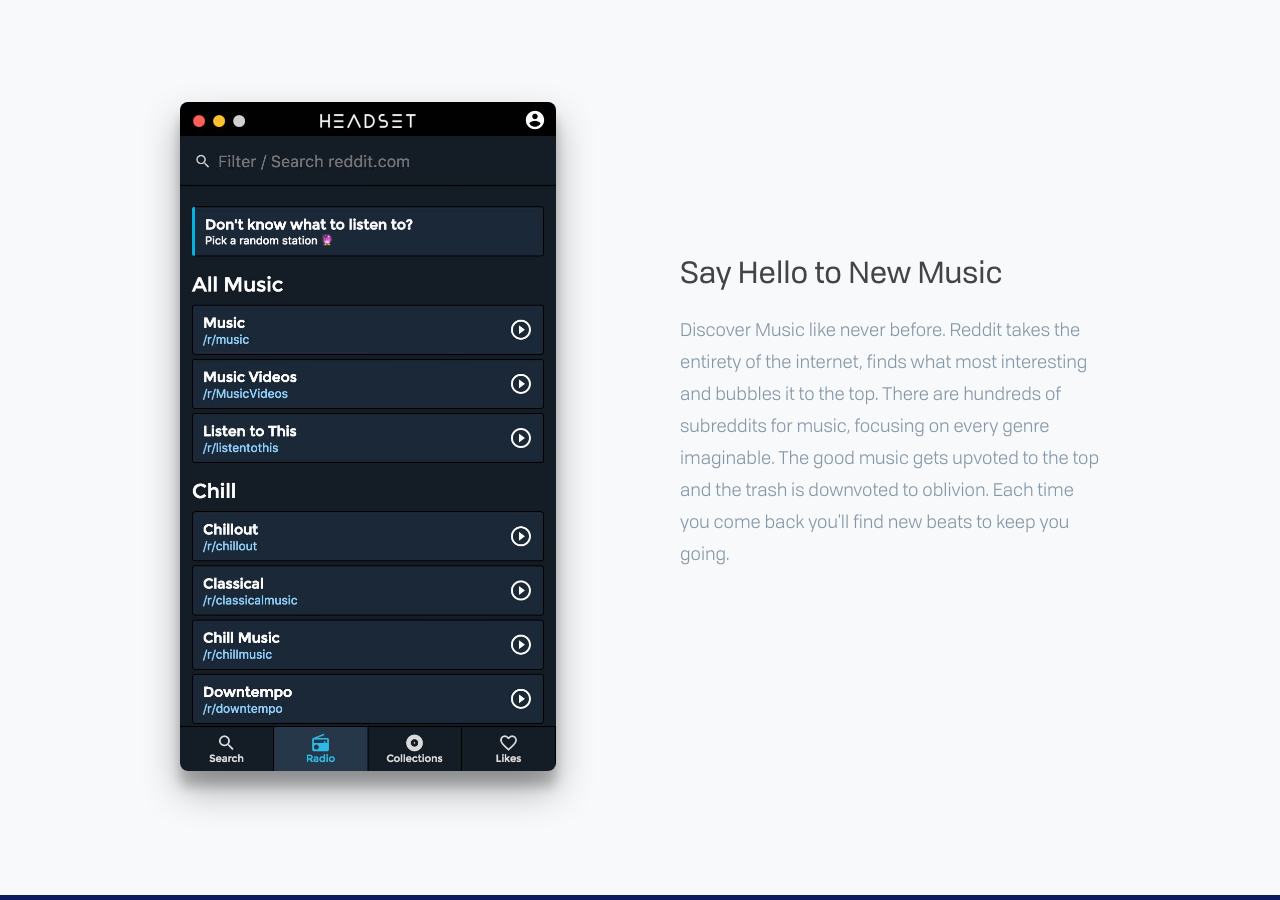
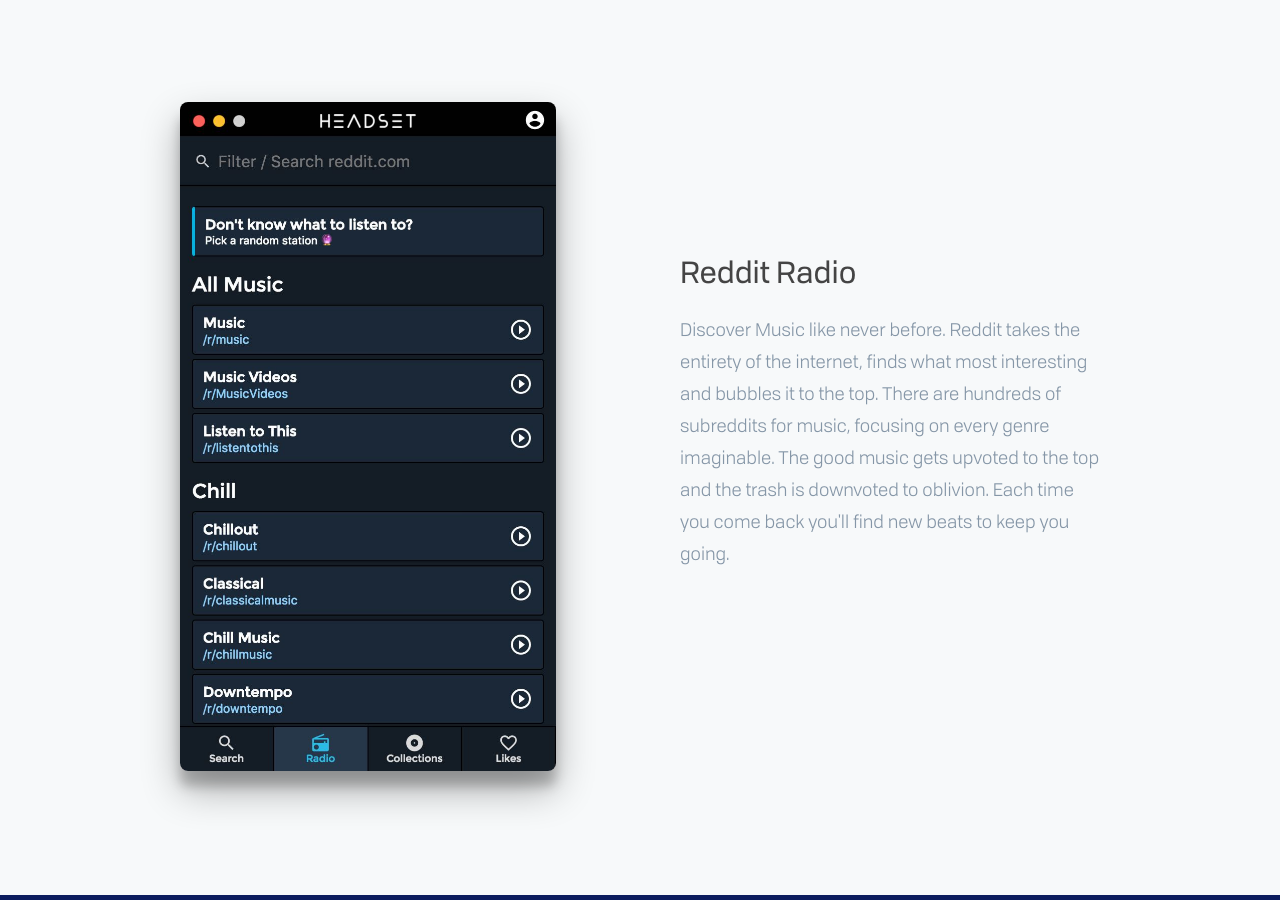
Before and after one commit to headsetapp/headsetapp.github.io, a Jekyll site: the page index.html, which Jekyll copies as it is, in a window 1280 px wide and 900 px high, scrolled down 2899 px. Built offline with Jekyll 4.4.1, drawn with Linux system fonts in a browser that asks for light colours; comment, search, counter and statistics services are not loaded.

Commit message:
update section title

```diff
--- a/index.html
+++ b/index.html
@@ -170,7 +170,7 @@
         </div>
         <div class="left-content">
           <div class="home-feature-block-heading">
-            <h2>Say Hello to New Music</h2>
+            <h2>Reddit Radio</h2>
           </div>
           <div class="home-feature-block-text">
             <p>Discover Music like never before. Reddit takes the entirety of the internet, finds what most interesting and bubbles it to the top.
```
